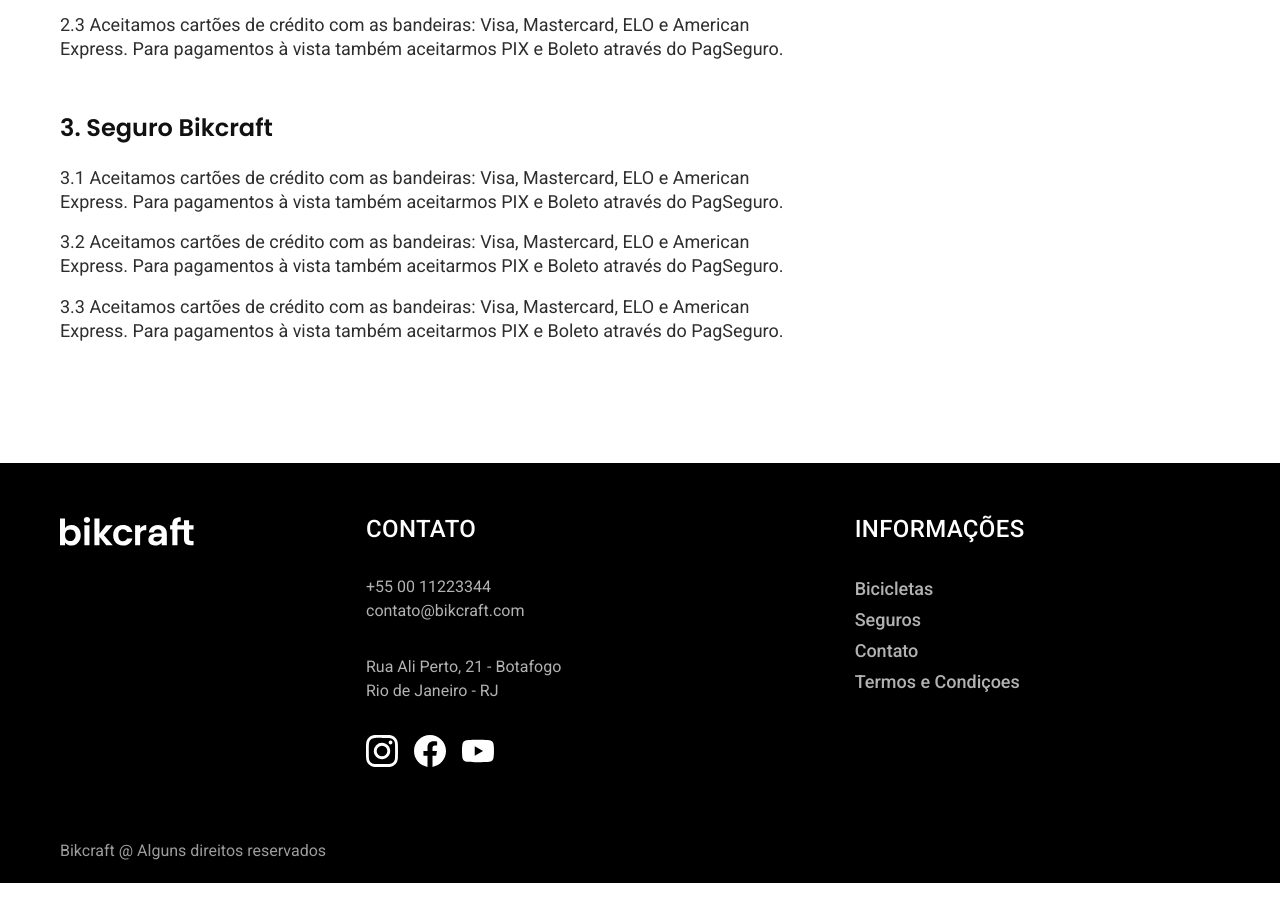
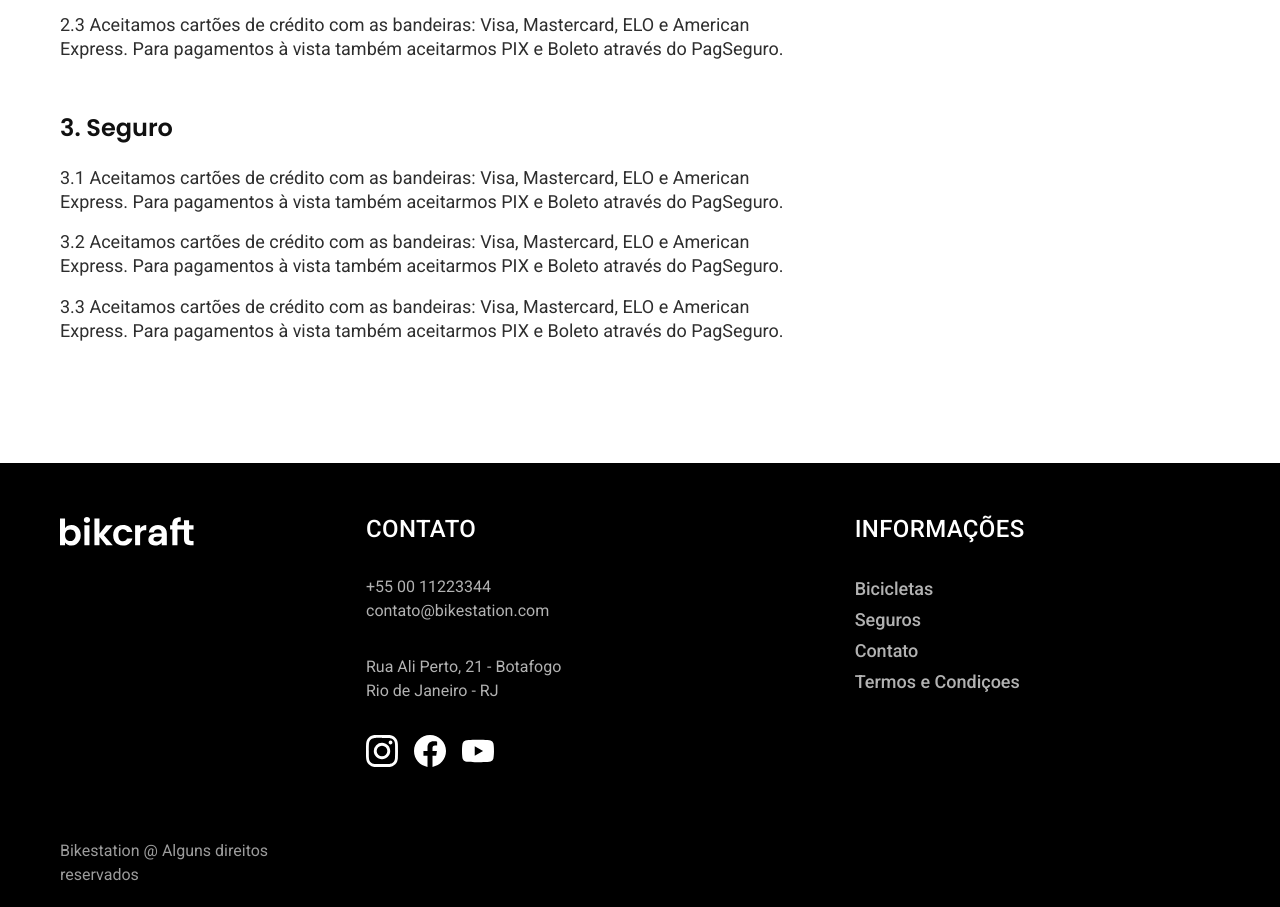
Before and after one commit to danielwzr/Bikcraft-V2.0-HTML-CSS, a plain HTML site: page pages/termos.html in a window 1280 px wide. Shown: the part 886-1793 px from the top of the page. Before the commit the page ends 1769 px from the top, so only its background shows below. Drawn offline with Linux system fonts and the light colour scheme.

Commit message:
Update termos.html

```diff
--- a/pages/termos.html
+++ b/pages/termos.html
@@ -5,7 +5,7 @@
     <meta charset="UTF-8">
     <meta http-equiv="X-UA-Compatible" content="IE=edge">
     <meta name="viewport" content="width=device-width, initial-scale=1.0">
-    <title>Termos de Uso | Bikcraft</title>
+    <title>Termos de Uso | Bikestation</title>
     <link rel="stylesheet" href="../css/style.css">
     <link rel="stylesheet" href="../css/pages/pages.css">
     <link rel="stylesheet" href="../css/pages/termos-page.css">
@@ -53,7 +53,7 @@
         <p>2.2 Aceitamos cartões de crédito com as bandeiras: Visa, Mastercard, ELO e American Express. Para pagamentos à vista também aceitarmos PIX e Boleto através do PagSeguro.</p>
         <p>2.3 Aceitamos cartões de crédito com as bandeiras: Visa, Mastercard, ELO e American Express. Para pagamentos à vista também aceitarmos PIX e Boleto através do PagSeguro.</p>
 
-        <h2 class="font-1-l-b cor-11">3. Seguro Bikcraft</h2>
+        <h2 class="font-1-l-b cor-11">3. Seguro</h2>
         <p>3.1 Aceitamos cartões de crédito com as bandeiras: Visa, Mastercard, ELO e American Express. Para pagamentos à vista também aceitarmos PIX e Boleto através do PagSeguro.</p>
         <p>3.2 Aceitamos cartões de crédito com as bandeiras: Visa, Mastercard, ELO e American Express. Para pagamentos à vista também aceitarmos PIX e Boleto através do PagSeguro.</p>
         <p>3.3 Aceitamos cartões de crédito com as bandeiras: Visa, Mastercard, ELO e American Express. Para pagamentos à vista também aceitarmos PIX e Boleto através do PagSeguro.</p>
@@ -66,7 +66,7 @@
                 <h3 class="font-2-l-b">Contato</h3>
                 <ul class="font-2-s cor-5">
                     <li><a href="tel:+550011223344">+55 00 11223344</a></li>
-                    <li><a href="mailto:contato@bikcraft.com">contato@bikcraft.com</a></li>
+                    <li><a href="mailto:contato@bikestation.com">contato@bikestation.com</a></li>
                 </ul>
                 <ul class="font-2-s cor-5">
                     <li>Rua Ali Perto, 21 - Botafogo</li>
@@ -96,7 +96,7 @@
                 </li>
             </ul>
 
-            <span class="font-2-s cor-6">Bikcraft @ Alguns direitos reservados</span>
+            <span class="font-2-s cor-6">Bikestation @ Alguns direitos reservados</span>
         </div>
     </footer>
 </body>
```
